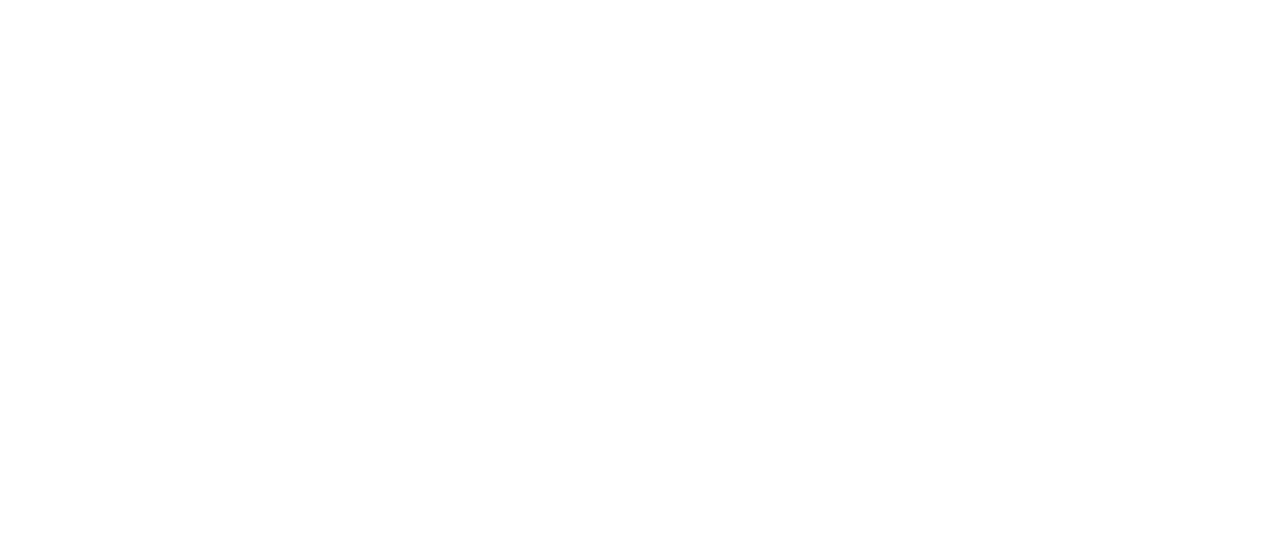
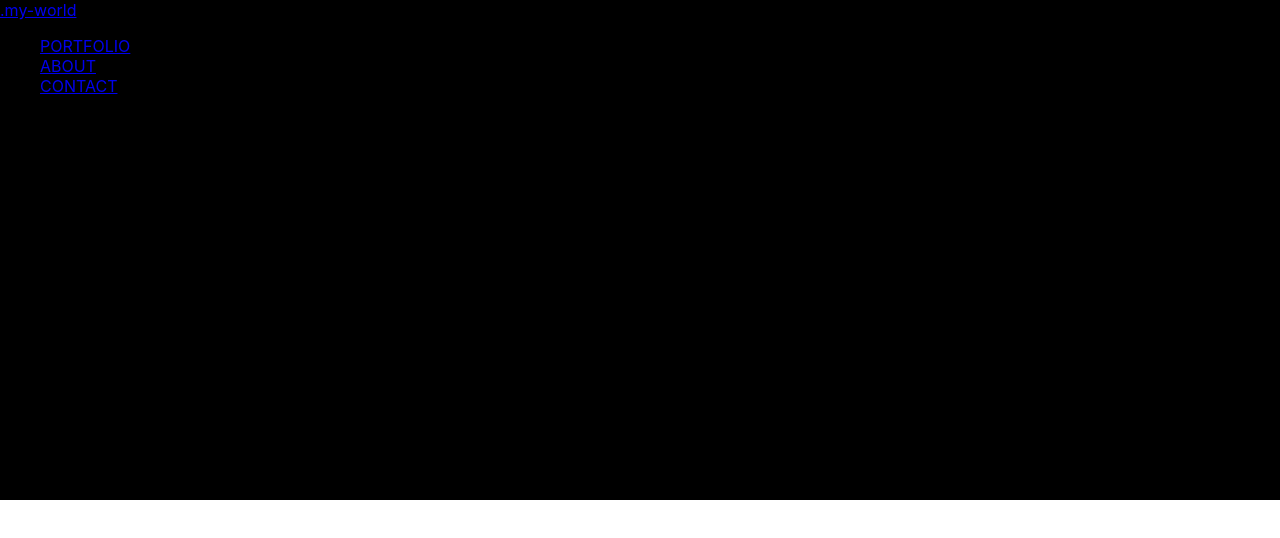
Before and after one commit to brianindy96/landing-page-react, a React (Create React App) app in the folder landing-page-react/: page / in a window 1280 px wide. Shown: the top 538 px of the page. Built offline with nearby package versions, Linux system fonts and the light colour scheme.

Commit message:
installed icons

```diff
--- a/landing-page-react/src/App.js
+++ b/landing-page-react/src/App.js
@@ -1,7 +1,9 @@
+import Header from "./components/Header";
+
 function App() {
   return (
     <div className="App">
-
+      <Header />
     </div>
   );
 }
--- a/landing-page-react/src/components/Header.css
+++ b/landing-page-react/src/components/Header.css
@@ -0,0 +1,4 @@
+.container{
+    height: 500px;
+    background-color: black;
+}
--- a/landing-page-react/src/components/Header.js
+++ b/landing-page-react/src/components/Header.js
@@ -1,8 +1,28 @@
 import React from 'react'
+import "./Header.css"
+import { IconName } from "react-icons/fi";
+
 
 const Header = () => {
   return (
-    <div>Header</div>
+    <div className="header">
+        <div className="container">
+            <div className="logo-container">
+                <a href="#">.my-world </a>
+            </div>
+            <ul className="menu">
+                <li className="menu-link">
+                    <a href="#">PORTFOLIO</a>
+                </li>
+                <li className="menu-link">
+                    <a href="#">ABOUT</a>
+                </li>
+                <li className="menu-link">
+                    <a href="#">CONTACT</a>
+                </li>
+            </ul>
+        </div>
+    </div>
   )
 }
 
--- a/landing-page-react/src/index.js
+++ b/landing-page-react/src/index.js
@@ -1,6 +1,7 @@
 import React from 'react';
 import ReactDOM from 'react-dom/client';
 import App from './App';
+import './index.css'
 
 
 const root = ReactDOM.createRoot(document.getElementById('root'));
```
